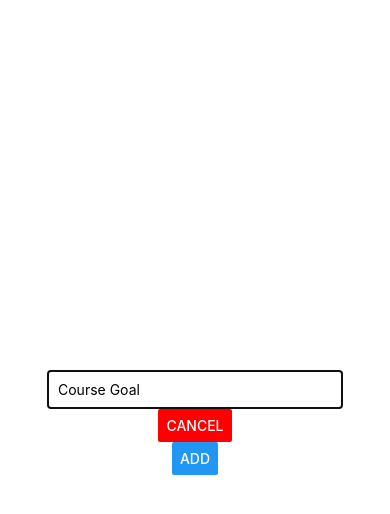
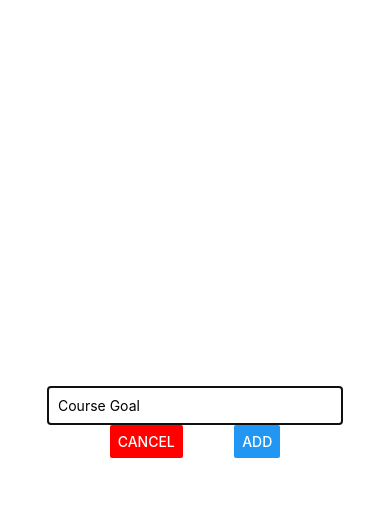
Before and after one commit to Fanz0614/ReactNative-Practice, a React Native app: screen / in a window 390 px wide. Both pictures are taken after a click on the button "ADD NEW GOAL". Shown: the top 514 px of the page. Built offline with nearby package versions, Linux system fonts and the light colour scheme.

Commit message:
styling button

```diff
--- a/components/GoalInput.js
+++ b/components/GoalInput.js
@@ -6,8 +6,10 @@ export const GoalInput = ({ enteredGoalHandler, addGoalHandler, enteredGoal, isM
         <Modal visible={isModalOpen} animationType='slide'>
             < View style={styles.inputContainer} >
                 <TextInput placeholder="Course Goal" style={styles.input} onChangeText={enteredGoalHandler} value={enteredGoal} />
-                <Button title="Cancel" onPress={onCancel} color='red' />
-                <Button title="ADD" onPress={addGoalHandler} />
+                <View style={styles.buttonContainer}>
+                    <Button title="Cancel" onPress={onCancel} color='red' />
+                    <Button title="ADD" onPress={addGoalHandler} />
+                </View>
             </View >
         </Modal>
     )
@@ -16,15 +18,20 @@ export const GoalInput = ({ enteredGoalHandler, addGoalHandler, enteredGoal, isM
 const styles = StyleSheet.create({
     inputContainer: {
         flexDirection: 'column',
-        flex:1,
+        flex: 1,
         justifyContent: 'center',
         alignItems: 'center',
-        margin:10
+        margin: 10
     },
     input: {
         width: '80%',
         borderColor: 'black',
         borderWidth: 1,
         padding: 10
+    },
+    buttonContainer: {
+        flexDirection: 'row',
+        justifyContent: 'space-around',
+        width: '60%'
     }
 });
```
